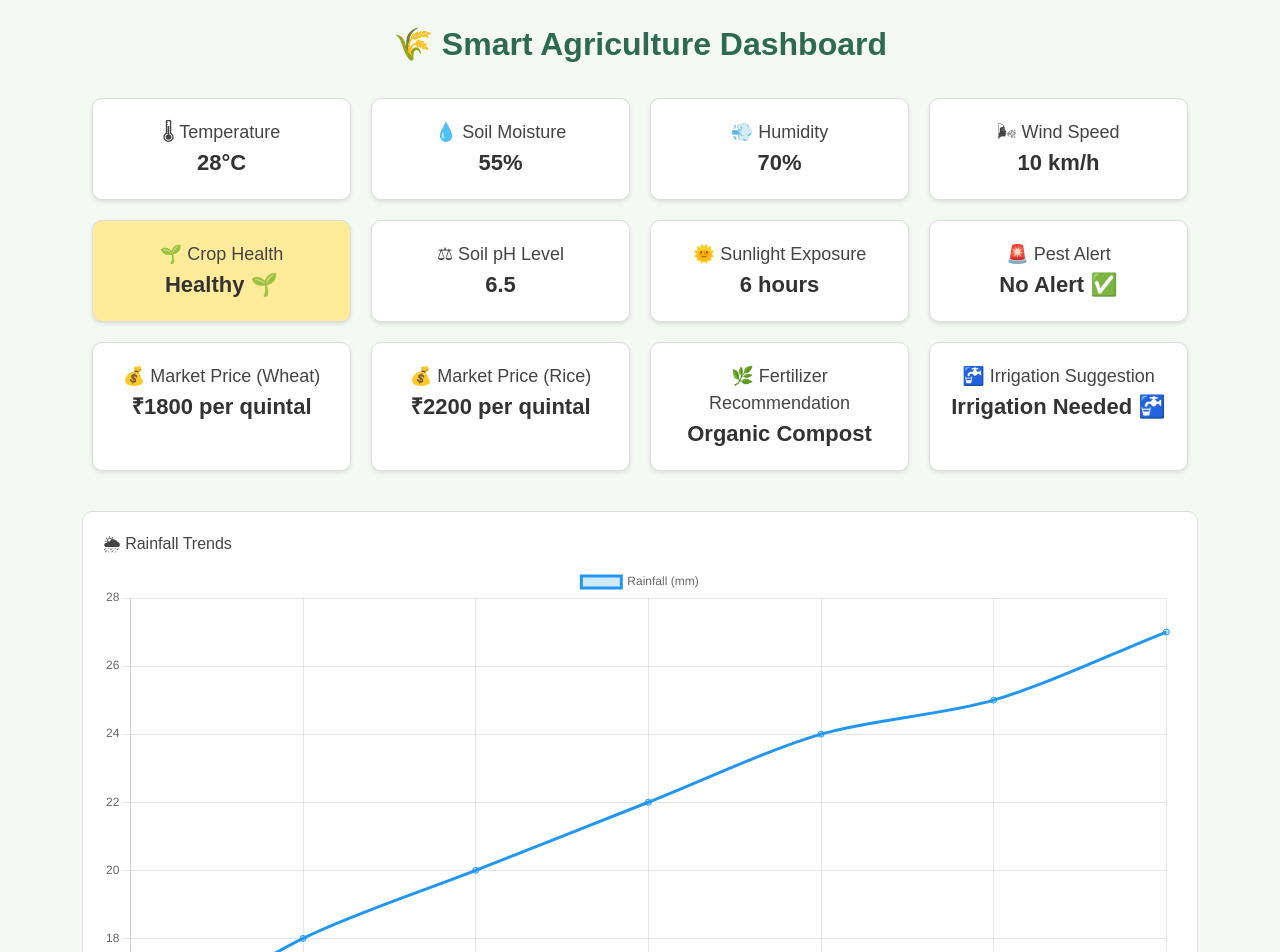
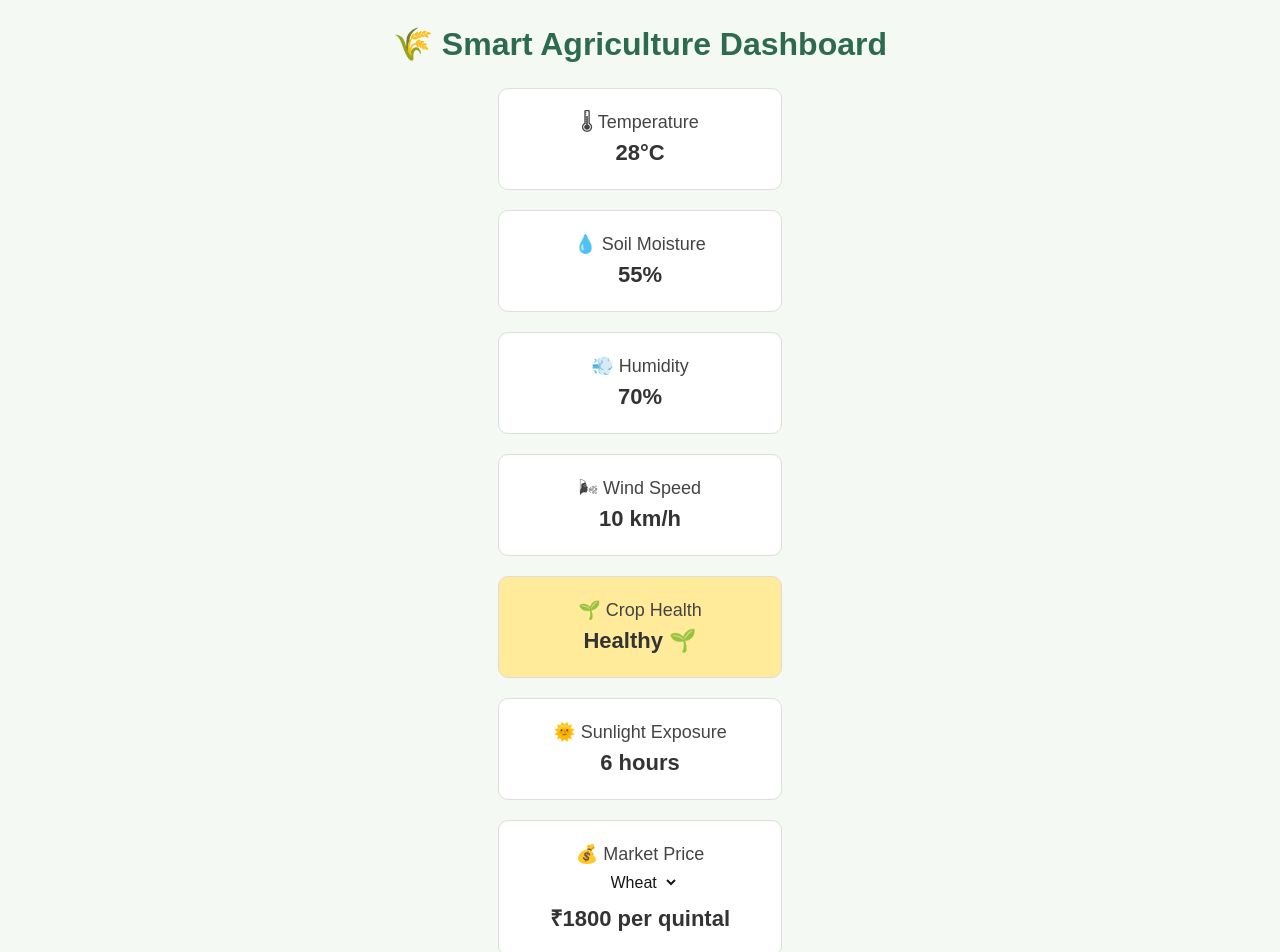
Before and after one commit to jagrat04/Pragati_AI, a Next.js app in the folder testing/: page /dashboard in a window 1280 px wide. Shown: the top 952 px of the page. Built offline with nearby package versions, Linux system fonts and the light colour scheme.

Commit message:
dropdown

```diff
--- a/testing/src/app/dashboard/page.js
+++ b/testing/src/app/dashboard/page.js
@@ -5,7 +5,7 @@ import { Line } from "react-chartjs-2";
 import "chart.js/auto";
 
 const Dashboard = () => {
-  // 🟢 Input Variables (Structured for API Integration Later)
+  // 🟢 State Variables
   const [data, setData] = useState({
     temperature: 28,
     soilMoisture: 55,
@@ -13,10 +13,9 @@ const Dashboard = () => {
     windSpeed: 10,
     rainfall: [15, 18, 20, 22, 24, 25, 27],
     cropHealth: "Healthy 🌱",
-    soilPH: 6.5,
     sunlight: 6,
-    marketPrice: { wheat: 1800, rice: 2200 },
-    pestAlert: "No Alert ✅",
+    marketPrice: { wheat: 1800, rice: 2200, maize: 2000, barley: 1600 },
+    selectedCrop: "wheat",
     fertilizer: "Organic Compost",
     irrigation: "Irrigation Needed 🚰",
   });
@@ -42,14 +41,13 @@ const Dashboard = () => {
             Math.max(10, Math.min(40, prev.rainfall[prev.rainfall.length - 1] + (Math.random() * 3 - 1.5))).toFixed(1)
           ),
         ],
-        soilPH: parseFloat((prev.soilPH + (Math.random() * 0.2 - 0.1)).toFixed(2)),
         sunlight: parseFloat(Math.max(4, Math.min(12, prev.sunlight + (Math.random() * 2 - 1))).toFixed(1)),
         marketPrice: {
           wheat: parseInt(Math.max(1500, Math.min(2500, prev.marketPrice.wheat + (Math.random() * 100 - 50)))),
           rice: parseInt(Math.max(1800, Math.min(2800, prev.marketPrice.rice + (Math.random() * 100 - 50)))),
+          maize: parseInt(Math.max(1700, Math.min(2300, prev.marketPrice.maize + (Math.random() * 100 - 50)))),
+          barley: parseInt(Math.max(1400, Math.min(2000, prev.marketPrice.barley + (Math.random() * 100 - 50)))),
         },
-        pestAlert: Math.random() > 0.85 ? "High Risk 🚨" : "No Alert ✅",
-        fertilizer: prev.soilPH < 5.5 ? "Lime" : prev.soilPH > 7.5 ? "Sulfur" : "Organic Compost",
         irrigation: prev.soilMoisture < 50 ? "Irrigation Needed 🚰" : "Sufficient Moisture ✅",
       }));
     };
@@ -69,11 +67,8 @@ const Dashboard = () => {
         <DataCard title="💨 Humidity" value={`${data.humidity}%`} />
         <DataCard title="🌬 Wind Speed" value={`${data.windSpeed} km/h`} />
         <DataCard title="🌱 Crop Health" value={data.cropHealth} highlight />
-        <DataCard title="⚖ Soil pH Level" value={`${data.soilPH}`} />
         <DataCard title="🌞 Sunlight Exposure" value={`${data.sunlight} hours`} />
-        <DataCard title="🚨 Pest Alert" value={data.pestAlert} highlight={data.pestAlert.includes("High")} />
-        <DataCard title="💰 Market Price (Wheat)" value={`₹${data.marketPrice.wheat} per quintal`} />
-        <DataCard title="💰 Market Price (Rice)" value={`₹${data.marketPrice.rice} per quintal`} />
+        <MarketPriceCard data={data} setData={setData} />
         <DataCard title="🌿 Fertilizer Recommendation" value={data.fertilizer} />
         <DataCard title="🚰 Irrigation Suggestion" value={data.irrigation} />
       </div>
@@ -100,6 +95,27 @@ const Dashboard = () => {
   );
 };
 
+// 🟢 Market Price Component with Dropdown
+const MarketPriceCard = ({ data, setData }) => {
+  return (
+    <div style={cardStyle}>
+      <h3 style={{ margin: "0", fontSize: "18px", color: "#444" }}>💰 Market Price</h3>
+      <select
+        style={dropdownStyle}
+        value={data.selectedCrop}
+        onChange={(e) => setData((prev) => ({ ...prev, selectedCrop: e.target.value }))}
+      >
+        {Object.keys(data.marketPrice).map((crop) => (
+          <option key={crop} value={crop}>
+            {crop.charAt(0).toUpperCase() + crop.slice(1)}
+          </option>
+        ))}
+      </select>
+      <p style={dataStyle}>₹{data.marketPrice[data.selectedCrop]} per quintal</p>
+    </div>
+  );
+};
+
 // 🟢 Reusable Data Card Component
 const DataCard = ({ title, value, highlight }) => {
   return (
@@ -111,6 +127,12 @@ const DataCard = ({ title, value, highlight }) => {
 };
 
 // 🌿 Styles
+const dropdownStyle = {
+  padding: "5px",
+  fontSize: "16px",
+  marginBottom: "5px",
+};
+
 const containerStyle = {
   padding: "20px",
   fontFamily: "Arial, sans-serif",
@@ -128,16 +150,12 @@ const titleStyle = {
   color: "#2d6a4f",
   fontSize: "32px",
   fontWeight: "bold",
-  width: "100%",
 };
 
 const gridStyle = {
   display: "grid",
   gridTemplateColumns: "repeat(auto-fit, minmax(250px, 1fr))",
   gap: "20px",
-  width: "90%",
-  maxWidth: "1200px",
-  padding: "10px",
 };
 
 const cardStyle = {
@@ -146,7 +164,6 @@ const cardStyle = {
   borderRadius: "10px",
   textAlign: "center",
   backgroundColor: "#fff",
-  boxShadow: "0 2px 4px rgba(0,0,0,0.1)",
 };
 
 const dataStyle = {
@@ -156,18 +173,21 @@ const dataStyle = {
 };
 
 const chartContainerStyle = {
-  marginTop: "30px",
+  width: "80%",
+  maxWidth: "600px",
+  marginTop: "20px",
   padding: "20px",
-  border: "1px solid #ddd",
+  backgroundColor: "#fff",
   borderRadius: "10px",
-  backgroundColor: "#fff",
-  width: "90%",
-  maxWidth: "1200px",
+  boxShadow: "0 4px 6px rgba(0, 0, 0, 0.1)",
+  textAlign: "center",
 };
 
 const chartTitleStyle = {
+  textAlign: "center",
+  fontSize: "20px",
+  color: "#333",
   marginBottom: "10px",
-  color: "#444",
 };
 
 export default Dashboard;
```
